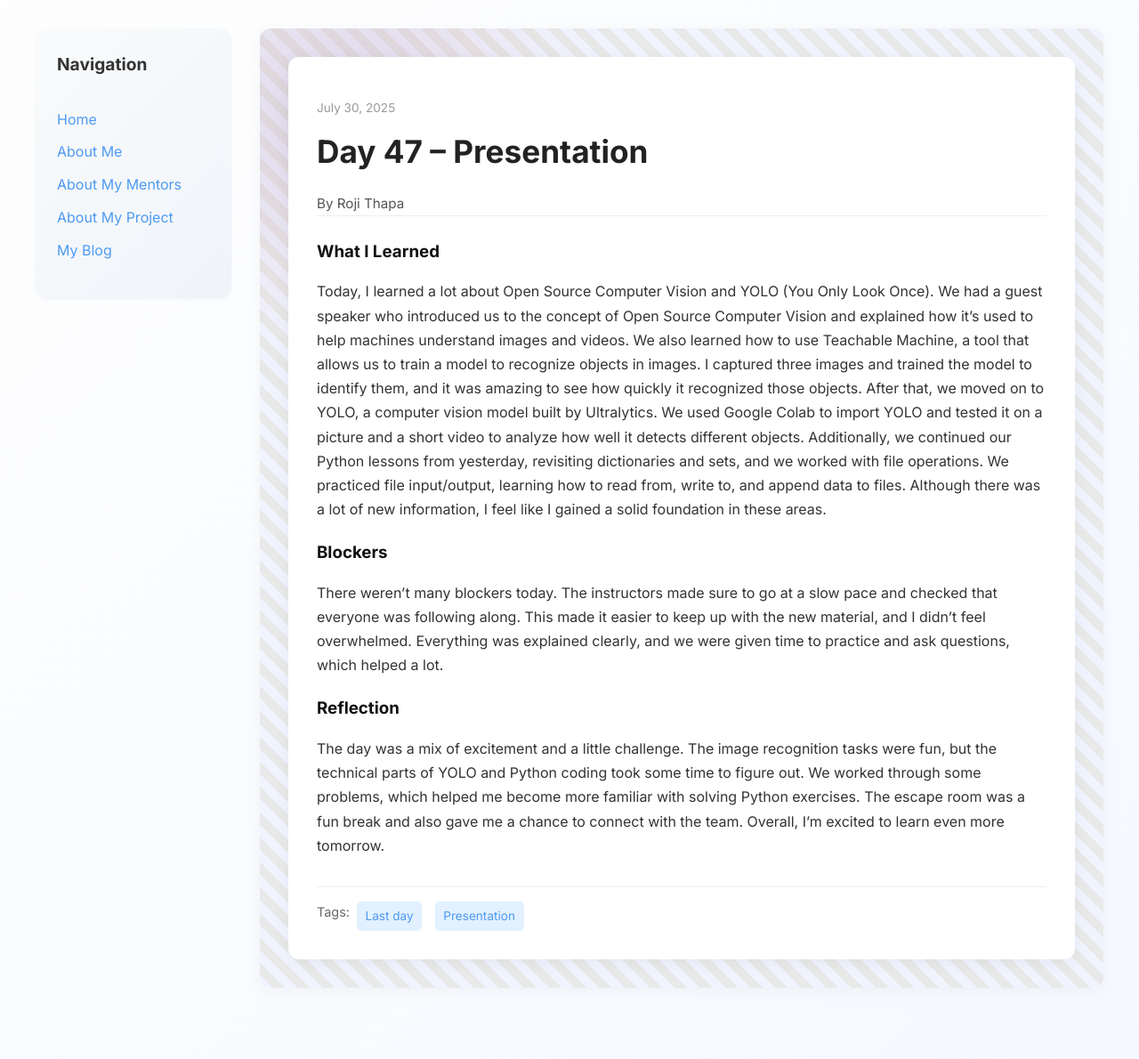
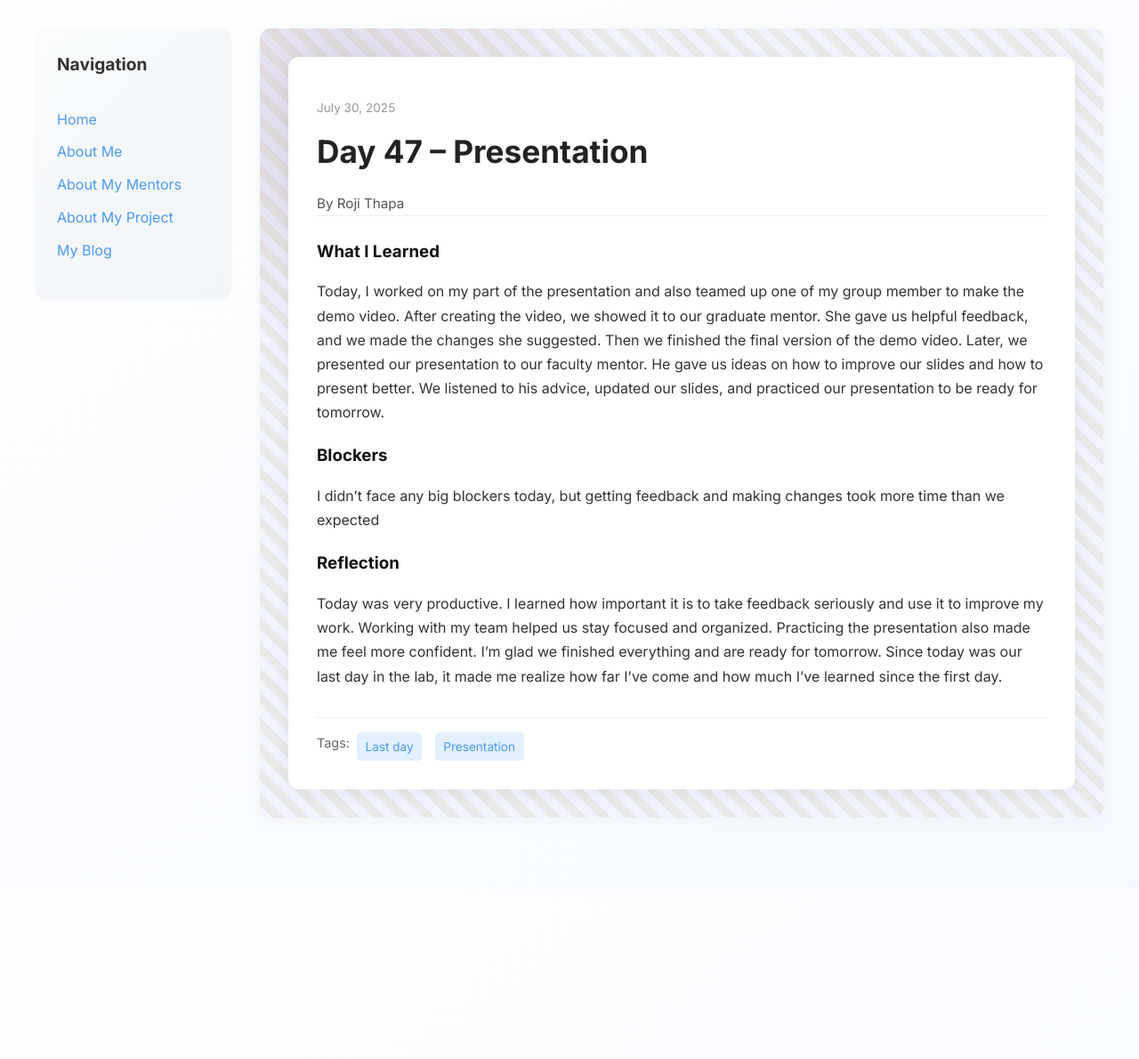
Before and after one commit to rojee-thapa/rojee-thapa.github.io, a Jekyll site: the page built from _posts/2025-07-30-day-47.md, in a window 1280 px wide. Shown: the whole page at 89% size. Built offline with Jekyll 4.4.1, drawn with Linux system fonts in a browser that asks for light colours; after the commit the page ends 999 px from its top, so only the background shows below that.

Commit message:
Update 2025-07-30-day-47.md

```diff
--- a/_posts/2025-07-30-day-47.md
+++ b/_posts/2025-07-30-day-47.md
@@ -7,11 +7,12 @@ permalink: /day47.html
 tags: ['Last day', 'Presentation']
 
 what_i_learned: |
-  Today, I learned a lot about Open Source Computer Vision and YOLO (You Only Look Once). We had a guest speaker who introduced us to the concept of Open Source Computer Vision and explained how it’s used to help machines understand images and videos. We also learned how to use Teachable Machine, a tool that allows us to train a model to recognize objects in images. I captured three images and trained the model to identify them, and it was amazing to see how quickly it recognized those objects. After that, we moved on to YOLO, a computer vision model built by Ultralytics. We used Google Colab to import YOLO and tested it on a picture and a short video to analyze how well it detects different objects. Additionally, we continued our Python lessons from yesterday, revisiting dictionaries and sets, and we worked with file operations. We practiced file input/output, learning how to read from, write to, and append data to files. Although there was a lot of new information, I feel like I gained a solid foundation in these areas.
+  Today, I worked on my part of the presentation and also teamed up one of my group member to make the demo video. After creating the video, we showed it to our graduate mentor. She gave us helpful feedback, and we made the changes she suggested. Then we finished the final version of the demo video. Later, we presented our presentation to our faculty mentor. He gave us ideas on how to improve our slides and how to present better. We listened to his advice, updated our slides, and practiced our presentation to be ready for tomorrow.
+
 
 blockers: |
-  There weren’t many blockers today. The instructors made sure to go at a slow pace and checked that everyone was following along. This made it easier to keep up with the new material, and I didn’t feel overwhelmed. Everything was explained clearly, and we were given time to practice and ask questions, which helped a lot.
+  I didn’t face any big blockers today, but getting feedback and making changes took more time than we expected
 
 reflection: |
-  The day was a mix of excitement and a little challenge. The image recognition tasks were fun, but the technical parts of YOLO and Python coding took some time to figure out. We worked through some problems, which helped me become more familiar with solving Python exercises. The escape room was a fun break and also gave me a chance to connect with the team. Overall, I’m excited to learn even more tomorrow.
+  Today was very productive. I learned how important it is to take feedback seriously and use it to improve my work. Working with my team helped us stay focused and organized. Practicing the presentation also made me feel more confident. I’m glad we finished everything and are ready for tomorrow. Since today was our last day in the lab, it made me realize how far I’ve come and how much I’ve learned since the first day.
 ---
```
